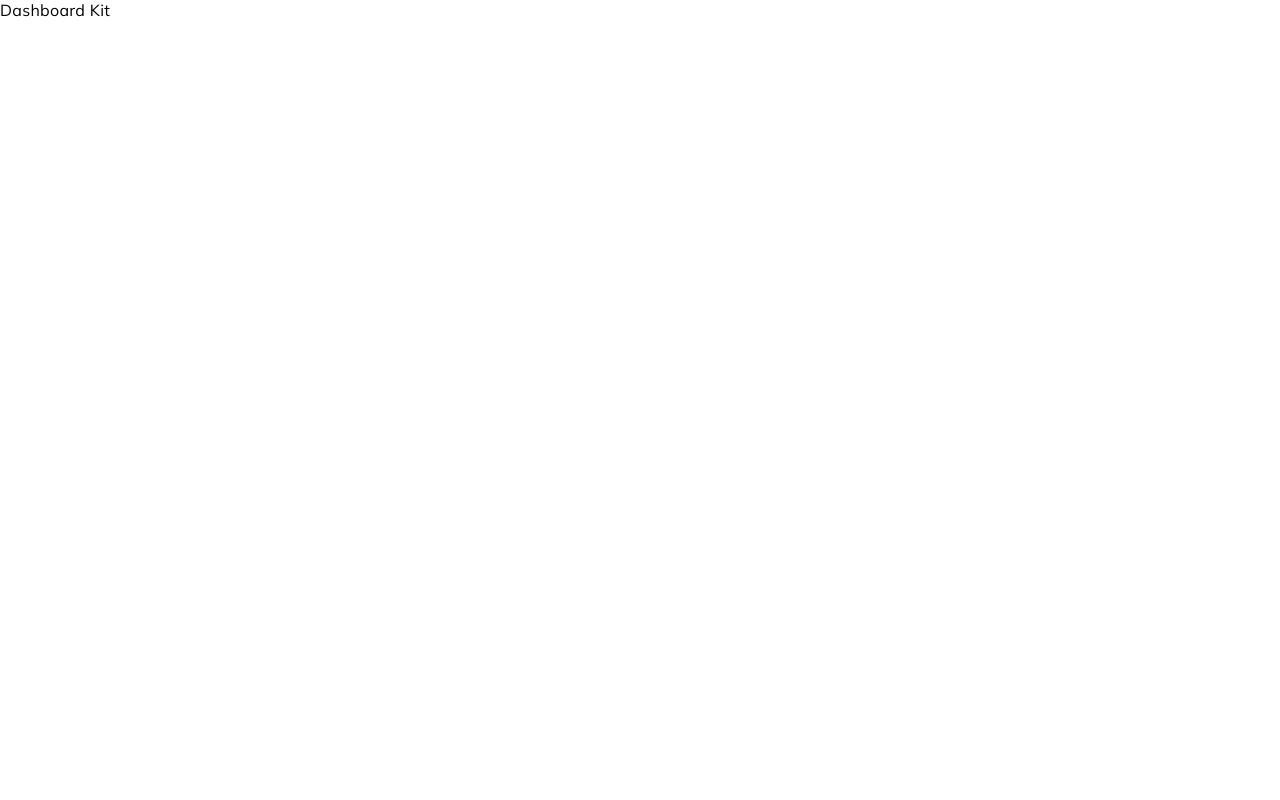
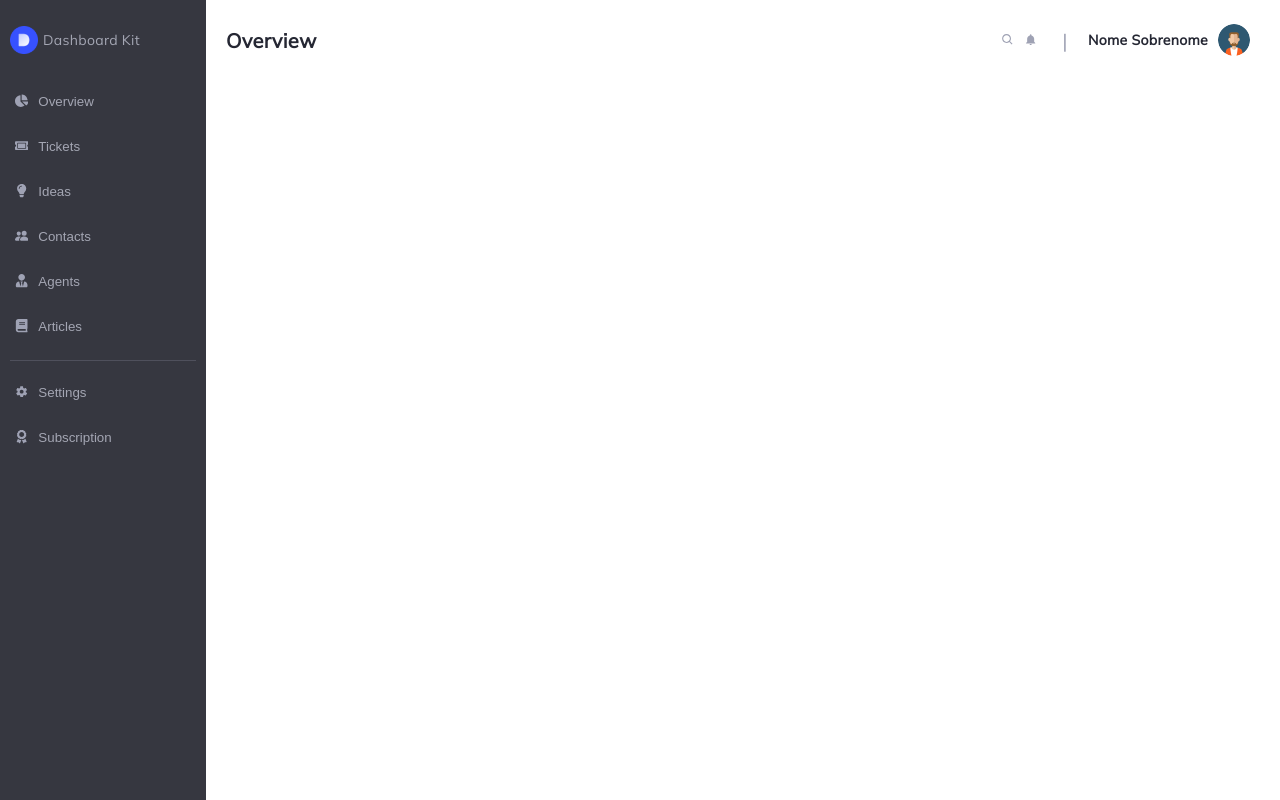
Before and after one commit to JuanFreitas094/dashboard-kit, a Next.js app: page / in a window 1280 px wide. Built offline with nearby package versions, Linux system fonts and the light colour scheme.

Commit message:
Criado menu e navbar

```diff
--- a/package.json
+++ b/package.json
@@ -12,6 +12,7 @@
     "next": "^12.0.7",
     "react": "^17.0.2",
     "react-dom": "^17.0.2",
+    "react-icons": "^4.4.0",
     "styled-components": "^5.3.3"
   },
   "devDependencies": {
--- a/pages/_app.jsx
+++ b/pages/_app.jsx
@@ -22,15 +22,6 @@ const GlobalStyle = createGlobalStyle`
   a:hover {
     color: ${props => props.theme.primaryHover}
   }
-
-  img {
-    width: 42px;
-    heigth: 42px;
-    margin-left: auto;
-    margin-right: auto;
-    display: block;
-    margin-bottom: 10px;
-  }
 `
 
 function App ({ Component, pageProps }) {
--- a/pages/index.jsx
+++ b/pages/index.jsx
@@ -1,9 +1,20 @@
+import Navbar from "../src/components/layout/Navbar";
+import Menu from "../src/components/layout/Menu"
+
+import styled from "styled-components";
+
+const StyledComponent = styled.div `
+  display: flex;
+  justify-content: space-between;
+  width: 100%;
+`
+
 function HomePage () {
-
   return (
-    <div>
-      Dashboard Kit
-    </div>
+    <StyledComponent>
+      <Menu />
+      <Navbar />
+    </StyledComponent>
   )
 }
 
--- /dev/null
+++ b/src/components/inputs/ButtonMenu.jsx
@@ -0,0 +1,45 @@
+import styled from "styled-components";
+
+const StyledButtonMenu = styled.button`
+    display: flex;
+    height: 45px;
+    align-items: center;
+    justify-items: center;
+    width: 100%;
+    background: transparent;
+    border: none;
+
+    :hover {
+        background-color: ${props => props.theme.menuButtonHover};
+        border-left: 2px solid white;
+    }
+`
+
+const StyledContent = styled.div`
+    padding: 15px;
+    display: flex;
+`
+
+const StyledIcon = styled.div`
+    color: ${props => props.theme.grey};
+`
+
+const StyledText = styled.p`
+    padding: 0 10px;
+    color: ${props => props.theme.lightGrey}
+`
+
+function ButtonMenu({ name, icon }) {
+    return (
+        <StyledButtonMenu>
+            <StyledContent>
+                <StyledIcon>
+                    {icon}
+                </StyledIcon>
+                <StyledText>{name}</StyledText>
+            </StyledContent>
+        </StyledButtonMenu>
+    )
+}
+
+export default ButtonMenu
--- a/src/components/layout/Card.jsx
+++ b/src/components/layout/LoginCard.jsx
@@ -32,7 +32,7 @@ const StyledContainer = styled.div`
     justify-content: center;
 `
 
-export default function CardPosition ({ children }) {
+export default function LoginCard ({ children }) {
     return (
        <StyledFlex>
             <StyledContainer>
--- /dev/null
+++ b/src/components/layout/Menu.jsx
@@ -0,0 +1,72 @@
+import styled from "styled-components";
+
+import {FaChartPie} from 'react-icons/fa';
+import {FaTicketAlt} from 'react-icons/fa';
+import {FaLightbulb} from 'react-icons/fa';
+import {BsFillPeopleFill} from 'react-icons/bs';
+import {FaUserTie} from 'react-icons/fa';
+import {FaBook} from 'react-icons/fa';
+import {IoMdSettings} from 'react-icons/io';
+import {FaAward} from 'react-icons/fa';
+
+import ButtonMenu from "../inputs/ButtonMenu";
+
+const StyledMenu = styled.div `
+    background-color: ${props => props.theme.backgroundGrey};
+    width: 255px;
+    height: 100vh;
+    display: flex;
+    flex-flow: column;
+`
+
+const StyledLine = styled.div `
+    background-color: ${props => props.theme.menuButtonHover};
+    height: 1px;
+    margin: 10px;
+`
+
+const StyledTitle = styled.div `
+    display: flex;
+    flex-flow: row;
+    align-items: center;
+    overflow: hidden;
+    padding: 0 10px;
+    display: flex;
+    height: 80px;
+`
+
+const StyledText = styled.p`
+    font-size: 14px;
+    padding-left: 5px;
+    color: ${props => props.theme.lightGrey};
+`
+
+const StyledLogo = styled.img`
+    width: 28px;
+    heigth: 28px;
+`
+
+function Menu() {
+    return (
+        <StyledMenu>
+            <StyledTitle>
+                <StyledLogo src="/icon.png" alt="image" />
+                <StyledText>Dashboard Kit</StyledText>
+            </StyledTitle>
+
+            <ButtonMenu name="Overview" icon={<FaChartPie/>} />
+            <ButtonMenu name="Tickets" icon={<FaTicketAlt/>} />
+            <ButtonMenu name="Ideas" icon={<FaLightbulb/>} />
+            <ButtonMenu name="Contacts" icon={<BsFillPeopleFill/>} />
+            <ButtonMenu name="Agents" icon={<FaUserTie/>} />
+            <ButtonMenu name="Articles" icon={<FaBook/>} />
+
+            <StyledLine></StyledLine>
+
+            <ButtonMenu name="Settings" icon={<IoMdSettings/>} />
+            <ButtonMenu name="Subscription" icon={<FaAward/>} />
+        </StyledMenu>
+    )
+}
+
+export default Menu;
--- /dev/null
+++ b/src/components/layout/Navbar.jsx
@@ -0,0 +1,70 @@
+import styled from "styled-components";
+
+import {BiSearch} from 'react-icons/bi';
+import {IoMdNotifications} from 'react-icons/io'
+
+const StyledNavbar = styled.div`
+    display: flex;
+    background-color: transparent;
+    height: 80px;
+    align-items: center;
+    padding: 0 20px;
+    overflow: hidden;
+    width: 100%;
+`
+
+const StyledTitle = styled.span `
+    flex: 1;
+    font-size: 20px;
+    font-weight: bold;
+    text-align: left;
+    color: ${props => props.theme.black};
+`
+
+const StyledButton = styled.button `
+    background: transparent;
+    border: none;
+    padding 0 5px;
+    color: ${props => props.theme.grey};
+`
+
+const StyledImage = styled.img `
+    border-radius: 50%;
+    padding: 0 10px;
+    width: 32px;
+    height: 32px;
+`
+
+const StyledButtons = styled.div `
+    padding: 20px;
+`
+
+const StyledDivider = styled.p`
+    font-size: 20px;
+    padding-right: 20px;
+    text-align: center;
+    color: ${props => props.theme.grey};
+`
+
+const StyledText = styled.p `
+    color: ${props => props.theme.black};
+    font-size: 14px;
+    font-weight: 600;
+`
+
+function Navbar () {
+    return (
+        <StyledNavbar>
+            <StyledTitle>Overview</StyledTitle>
+            <StyledButtons>
+                <StyledButton><BiSearch /></StyledButton>
+                <StyledButton><IoMdNotifications /></StyledButton>
+            </StyledButtons>
+            <StyledDivider>|</StyledDivider>
+            <StyledText>Nome Sobrenome</StyledText>
+            <StyledImage src="avatar.png"></StyledImage>
+        </StyledNavbar>
+    )
+}
+
+export default Navbar
--- a/src/components/theme.js
+++ b/src/components/theme.js
@@ -9,7 +9,9 @@ const theme = {
     grey: '#9FA2B4',
     placeholderTextGrey :'#4B506D',
     backgroundGrey: '#363740',
-
+    background: '#F7F8FC',
+    menuLineColor: '#DFE0EB',
+    menuButtonHover: '#4f505c',
 }
 
 export default theme
```
Also changed, not shown: pages/login.jsx (+15 -6 lines), src/components/typography/H5.jsx (added, +11 -0 lines), public/avatar.png (added), 1 other file (tests, documents, lock files or other folders).
